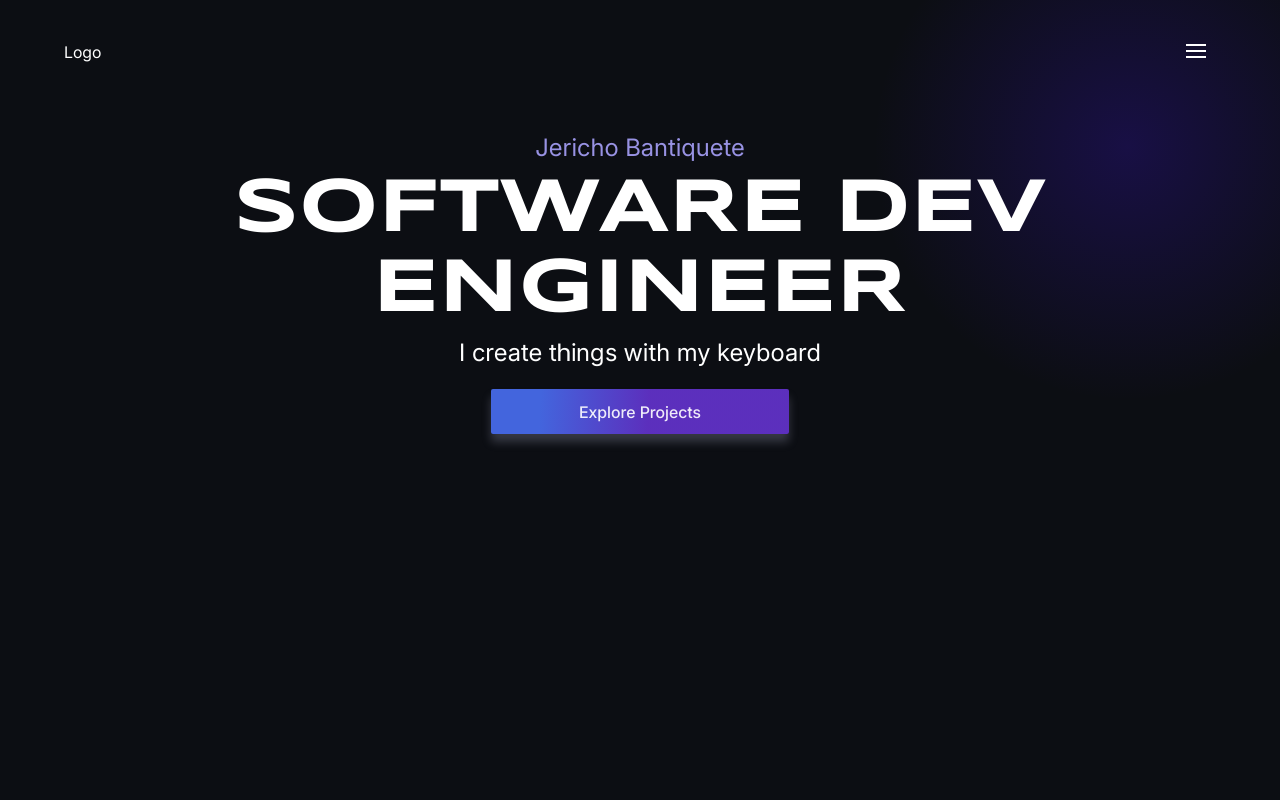
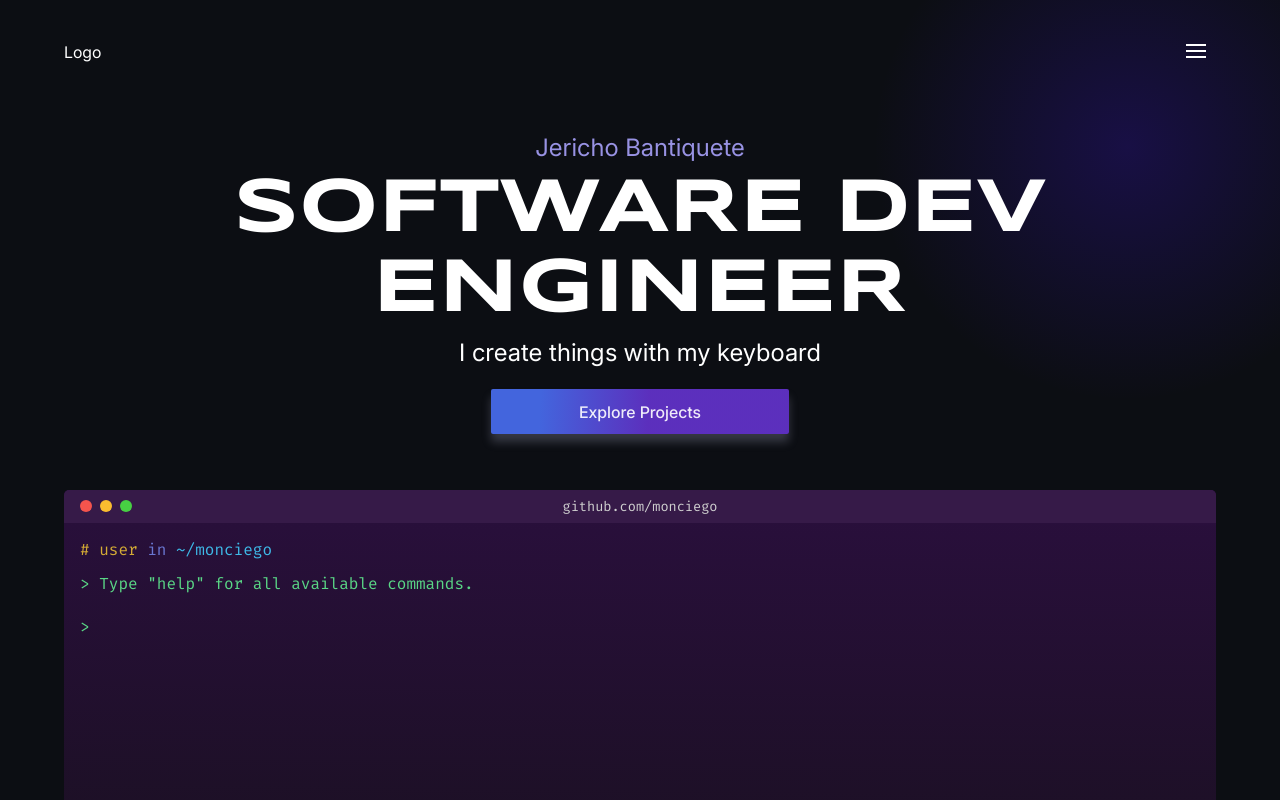
Before and after one commit to monciego/portfolio-next, a Next.js app: page / in a window 1280 px wide. Shown: the top 800 px of the page. Built offline with nearby package versions, Linux system fonts and the light colour scheme.

Commit message:
feat: terminal

```diff
--- a/components/terminal.tsx
+++ b/app/components/terminal/index.tsx
@@ -13,11 +13,12 @@ import {
   TerminalHeader,
   TerminalHeaderLink,
   TerminalHeaderTitle,
+  TerminalInput,
   TextContainer,
   VioletText,
   YellowTerminalButton,
   YellowText,
-} from '../styles/Terminal.styled';
+} from './terminal.styles';
 
 /* ugly code need to refactor */
 
@@ -111,9 +112,7 @@ export const Terminal: React.FunctionComponent<ITerminalProps> = () => {
         ></div>
         <div>
           <GreenText>{'>'}</GreenText>{' '}
-          <input
-            className="input"
-            type="text"
+          <TerminalInput
             ref={inputRef}
             value={commandInput}
             onChange={(e) => setCommandInput(e.target.value)}
@@ -149,34 +148,11 @@ export const Terminal: React.FunctionComponent<ITerminalProps> = () => {
                   break;
                 case 'about':
                   newOutput += `<h3>
-                    Kumusta, My name is Jericho P. Bantiquete, a bachelorߴs degree holder
-                    with experience in web development and a passion for software
-                    development. I am currently based in the Philippines, where I enjoy
-                    building and improving things. I also freelance.
+                    Kumusta! My name is Jericho P. Bantiquete. I am a developer, freelancer, and aspiring entrepreneur. I graduated with a Bachelor's degree in Information Technology from Pangasinan State University. I am currently based in the Philippines, where I am building a product as a partner in a startup and also taking on freelance work.
                     <br/>
-                    I have a passion for bringing ideas to life. In my personal and
-                    freelance projects, I dive into an exciting toolbox that includes
-                    HTML5, CSS3, Laravel, JavaScript, React with TypeScript, TailwindCSS,
-                    shadcn/ui, Clerk, styled components, Next.js with TypeScript, Vue3,
-                    Inertia, Livewire, Progressive Web App (PWA) MySQL, Alpine.js, Git,
-                    GitHub, Figma, and VIM. Currently, I am expanding my skills by delving
-                    into Vim/Neovim, enhancing my understanding of Data Structures &
-                    Algorithms, exploring Golang, HTMX, Astro, and machine learning.
-                    Additionally, I have a foundational grasp of programming languages
-                    like C, C++, Java, and Python, which I learned during my time at
-                    university. I am constantly learning about web development, and I am
-                    slowly immersing myself in the wider realm of software development in
-                    general. My next target to learn is Linux, cloud computing, CI/CD,
-                    artificial intillegence, mobile, and desktop development. I am also
-                    offering assistance in developing systems for those in their
-                    bachelor’s or master’s degree and have experience in developing
-                    government websites, ensuring user-friendly interfaces and robust
-                    functionalities for seamless public interaction.
+                    Throughout my career, I have worked with a variety of technologies, including JavaScript, TypeScript, React, NextJs, Angular, RxJS, Akita, Vue, Laravel, Livewire, Inertia.js, Tailwind CSS, MySQL, Figma, Git, GitHub, and more. While some of these are not my primary areas of expertise, I have gained valuable experience using them in both freelance projects and industry roles. My current tech stack, where I find the most productivity and which I primarily use for my projects, includes Laravel with React and TypeScript, utilizing Inertia.js, shadcn and Tailwind CSS for styling. For the database, I typically use MySQL or SQLite. Overall, my stack revolves around the Laravel ecosystem.
                     <br/>
-                    I have eagerness to learn something new every day and I love to share
-                    my knowledge to my fellow students and developers. I am passionate
-                    about continuous growth and am always seeking opportunities to expand
-                    my skills and expertise. And I am looking forward to talk with you!
+                    Currently, I am continuously learning about data structures and algorithms. Additionally, I am exploring and expanding my knowledge in various technologies such as Golang, Astro, Remix, Python, and Java. As I continue to enhance my skills, I am particularly interested in learning more about machine learning and artificial intelligence.
                     </h3>`;
                   break;
                 case 'cd about':
@@ -185,7 +161,10 @@ export const Terminal: React.FunctionComponent<ITerminalProps> = () => {
                   newOutput += `<h3>Redirected to about section</h3>`;
                   break;
                 case 'testimonials':
-                  newOutput += `<h3>Testimonials</h3>`;
+                  newOutput += `<h3>
+                      Jericho is a highly motivated and dedicated developer who has shown an outstanding level of commitment to every project he works on. His attention to detail and thoroughness in the development process ensures that every aspect of a project is well thought out and executed to perfection. I have had the pleasure of working with Jericho on several occasions, and I can confidently say that he is a valuable asset to any development team. His in-depth knowledge of PHP, Laravel, and JavaScript has allowed him to consistently produce high-quality code that is both efficient and effective. What sets Jericho apart from other developers is his ability to think outside the box and come up with innovative solutions to complex problems. His creativity and passion for coding are evident in his work, and he is always willing to go the extra mile to ensure that his projects are completed to the highest standard. Overall, I highly recommend Jericho as a junior developer for anyone looking for a reliable, skilled, and hardworking individual to join their development team. He is an excellent communicator, a team player, and a true professional in every sense of the word.
+                    <h4>- Kurt Philip Danlog, MIT</h4>
+                    </h3>`;
                   break;
                 case 'cd testimonials':
                   window.location.replace(`${currentURL}#testimonials`);
--- a/styles/Terminal.styled.tsx
+++ b/app/components/terminal/terminal.styles.ts
@@ -97,6 +97,11 @@ export const TerminalHeaderTitle = styled.div`
 
 export const TerminalHeaderLink = styled.a``;
 
+export const TerminalInput = styled.input`
+  color: #ffffff;
+  font-family: inherit;
+`;
+
 export const TerminalContent = styled.div`
   z-index: 1;
   padding: 1rem;
--- a/app/page.tsx
+++ b/app/page.tsx
@@ -1,10 +1,12 @@
 'use client';
 import { Hero } from './components/hero';
+import { Terminal } from './components/terminal';
 
 export default function Home() {
   return (
     <>
       <Hero />
+      <Terminal />
     </>
   );
 }
--- a/app/styles/GlobalStyles.ts
+++ b/app/styles/GlobalStyles.ts
@@ -52,13 +52,6 @@ export const GlobalStyles = createGlobalStyle`
         padding: 4.32875rem 5% 7.6125rem 5%;
     }
 
-    @media all and (min-width: ${({ theme }) => theme.breakpoints.sm}) {
-        section,
-        footer {
-            padding: 6.32875rem 0 7.6125rem 0;
-        }
-    }
-
     h1,
     h2,
     h3,
@@ -106,6 +99,11 @@ export const GlobalStyles = createGlobalStyle`
         color: #35a35b;
         font-weight: 600;
         margin-bottom: 0.25rem;
+    }
+
+
+    .terminal-output br {
+        display: block;
     }
 
     .terminal-output h3,
```
